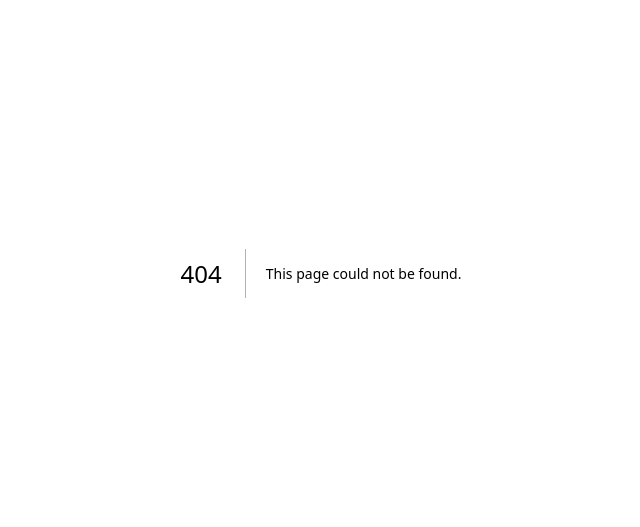
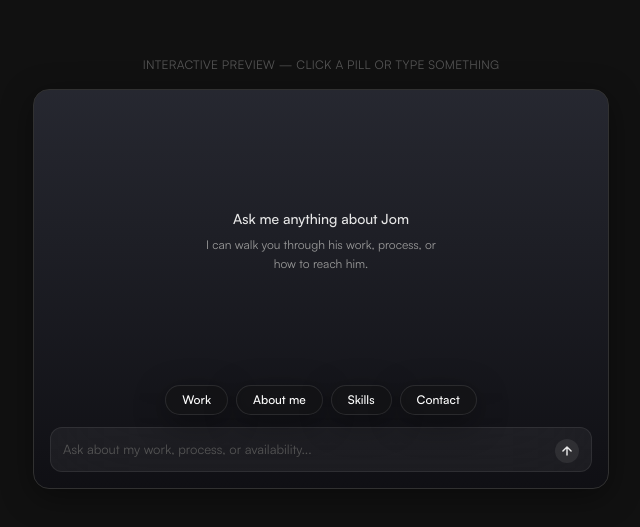
Before and after one commit to jmlsoteyza/chocobutternut, a Next.js app: page /test in a window 1280 px wide. Before the commit this address had no page. Shown: the part 127-654 px from the top of the page, without its empty margins (319-959 px from the left). Built offline with nearby package versions, Linux system fonts and the light colour scheme.

Commit message:
Add chat feature with interactive messaging and animations; create launch configuration

```diff
--- a/app/globals.css
+++ b/app/globals.css
@@ -34,3 +34,34 @@ body {
   mask-image: radial-gradient(ellipse at center, black 40%, transparent 85%);
   -webkit-mask-image: radial-gradient(ellipse at center, black 40%, transparent 85%);
 }
+
+@keyframes pulse-dot {
+  0%,
+  80%,
+  100% {
+    opacity: 0.25;
+  }
+  40% {
+    opacity: 1;
+  }
+}
+
+@keyframes fade-in-up {
+  from {
+    opacity: 0;
+    transform: translateY(4px);
+  }
+  to {
+    opacity: 1;
+    transform: translateY(0);
+  }
+}
+
+.chat-scroll::-webkit-scrollbar {
+  width: 4px;
+}
+
+.chat-scroll::-webkit-scrollbar-thumb {
+  background: #313131;
+  border-radius: 2px;
+}
--- /dev/null
+++ b/app/test/page.tsx
@@ -0,0 +1,171 @@
+'use client';
+
+import { useEffect, useRef, useState } from 'react';
+
+type Message = {
+  id: number;
+  from: 'user' | 'assistant';
+  text: string;
+};
+
+const PILL_DATA: Record<string, { q: string; a: string }> = {
+  Work: {
+    q: 'What kind of work do you do?',
+    a: 'I build fast, clean interfaces for startups and small teams — mostly Next.js and React. A few recent projects are just below.'
+  },
+  'About me': {
+    q: 'Tell me about yourself',
+    a: "I'm a front-end developer who cares about the small details — spacing, motion, load speed."
+  },
+  Skills: {
+    q: 'What are your skills?',
+    a: 'Next.js, TypeScript, and Tailwind are my daily tools, with Motion for interface animation.'
+  },
+  Contact: {
+    q: 'How can I get in touch?',
+    a: "Fastest way is email — there's a button for that right in the navbar."
+  }
+};
+
+const PILLS = Object.keys(PILL_DATA);
+
+export default function Test() {
+  const [messages, setMessages] = useState<Message[]>([]);
+  const [thinking, setThinking] = useState(false);
+  const [input, setInput] = useState('');
+  const messagesRef = useRef<HTMLDivElement>(null);
+  const nextId = useRef(0);
+  const started = messages.length > 0;
+
+  useEffect(() => {
+    const el = messagesRef.current;
+    if (el) el.scrollTop = el.scrollHeight;
+  }, [messages, thinking]);
+
+  function startChat(userText: string, answerText: string) {
+    setMessages((prev) => [...prev, { id: nextId.current++, from: 'user', text: userText }]);
+    setThinking(true);
+    setTimeout(() => {
+      setThinking(false);
+      setMessages((prev) => [
+        ...prev,
+        { id: nextId.current++, from: 'assistant', text: answerText }
+      ]);
+    }, 700);
+  }
+
+  function handlePillClick(label: string) {
+    const data = PILL_DATA[label];
+    startChat(data.q, data.a);
+  }
+
+  function handleSend() {
+    const text = input.trim();
+    if (!text) return;
+    setInput('');
+    startChat(text, "Once this is connected to a real model, you'll get a proper answer here.");
+  }
+
+  function handleKeyDown(e: React.KeyboardEvent<HTMLTextAreaElement>) {
+    if (e.key === 'Enter' && !e.shiftKey) {
+      e.preventDefault();
+      handleSend();
+    }
+  }
+
+  return (
+    <section className="flex items-center justify-center bg-[#111111] min-h-screen px-5">
+      <div className="w-full max-w-xl">
+        <p className="text-center text-[#555555] text-xs tracking-wide uppercase mb-4">
+          Interactive preview — click a pill or type something
+        </p>
+
+        <div className="bg-[linear-gradient(180deg,#3c3f5080,#0f0f1880)] backdrop-blur-[3.375rem] w-full rounded-2xl border border-[#313131] shadow-[0_8px_32px_rgba(0,0,0,0.4)] p-4 h-[400px] flex flex-col">
+          <div
+            ref={messagesRef}
+            className={`chat-scroll flex-1 overflow-y-auto flex flex-col gap-3 px-4 ${
+              started ? 'justify-start' : 'justify-center'
+            }`}
+          >
+            {!started && (
+              <div className="flex flex-col items-center gap-1.5 text-center">
+                <p className="text-[#E8E8E8] text-sm font-medium">Ask me anything about Jom</p>
+                <p className="text-[#999999] text-xs leading-relaxed max-w-[250px]">
+                  I can walk you through his work, process, or how to reach him.
+                </p>
+              </div>
+            )}
+
+            {messages.map((m) => (
+              <div
+                key={m.id}
+                className={`flex animate-[fade-in-up_0.2s_ease_forwards] ${
+                  m.from === 'user' ? 'justify-end' : 'justify-start'
+                }`}
+              >
+                <div
+                  className={`max-w-[82%] text-[13px] font-medium leading-relaxed rounded-xl ${
+                    m.from === 'user' ? 'px-3 py-1.5 bg-white/6 text-white' : 'py-0.5 text-white'
+                  }`}
+                >
+                  {m.text}
+                </div>
+              </div>
+            ))}
+
+            {thinking && (
+              <div className="flex gap-1 py-1.5">
+                <span className="w-1 h-1 rounded-full bg-[#555555] animate-[pulse-dot_1s_ease-in-out_infinite]" />
+                <span className="w-1 h-1 rounded-full bg-[#555555] animate-[pulse-dot_1s_ease-in-out_infinite] [animation-delay:0.15s]" />
+                <span className="w-1 h-1 rounded-full bg-[#555555] animate-[pulse-dot_1s_ease-in-out_infinite] [animation-delay:0.3s]" />
+              </div>
+            )}
+          </div>
+
+          <div className="flex flex-wrap justify-center gap-2 pb-3 pt-2">
+            {PILLS.map((label) => (
+              <button
+                key={label}
+                type="button"
+                onClick={() => handlePillClick(label)}
+                className="rounded-full border border-white/10 bg-[#141416b8] backdrop-blur-md px-4 py-1.5 text-xs font-medium text-[#fff] shadow-[0_8px_32px_rgba(0,0,0,0.4)] transition-colors hover:bg-[#1c1c1eb8] hover:border-white/20 cursor-pointer"
+              >
+                {label}
+              </button>
+            ))}
+          </div>
+
+          <div className="flex items-end gap-2 rounded-xl border border-white/8 bg-white/5 px-3 py-2 transition-colors focus-within:border-white/16">
+            <textarea
+              rows={1}
+              value={input}
+              onChange={(e) => setInput(e.target.value)}
+              onKeyDown={handleKeyDown}
+              placeholder="Ask about my work, process, or availability..."
+              className="flex-1 resize-none bg-transparent border-none outline-none text-[#E8E8E8] text-[13px] py-1 placeholder:text-[#555555]"
+            />
+            <button
+              type="button"
+              aria-label="Send message"
+              onClick={handleSend}
+              className="shrink-0 w-6 h-6 rounded-full bg-white/8 flex items-center justify-center transition-colors hover:bg-white/14 cursor-pointer"
+            >
+              <svg
+                width="14"
+                height="14"
+                viewBox="0 0 24 24"
+                fill="none"
+                stroke="#E8E8E8"
+                strokeWidth="2.5"
+                strokeLinecap="round"
+                strokeLinejoin="round"
+              >
+                <path d="M12 19V5M5 12l7-7 7 7" />
+              </svg>
+            </button>
+          </div>
+        </div>
+      </div>
+    </section>
+  );
+}
```
Also changed, not shown: app/page.tsx (+4 -4 lines), .claude/launch.json (added).
